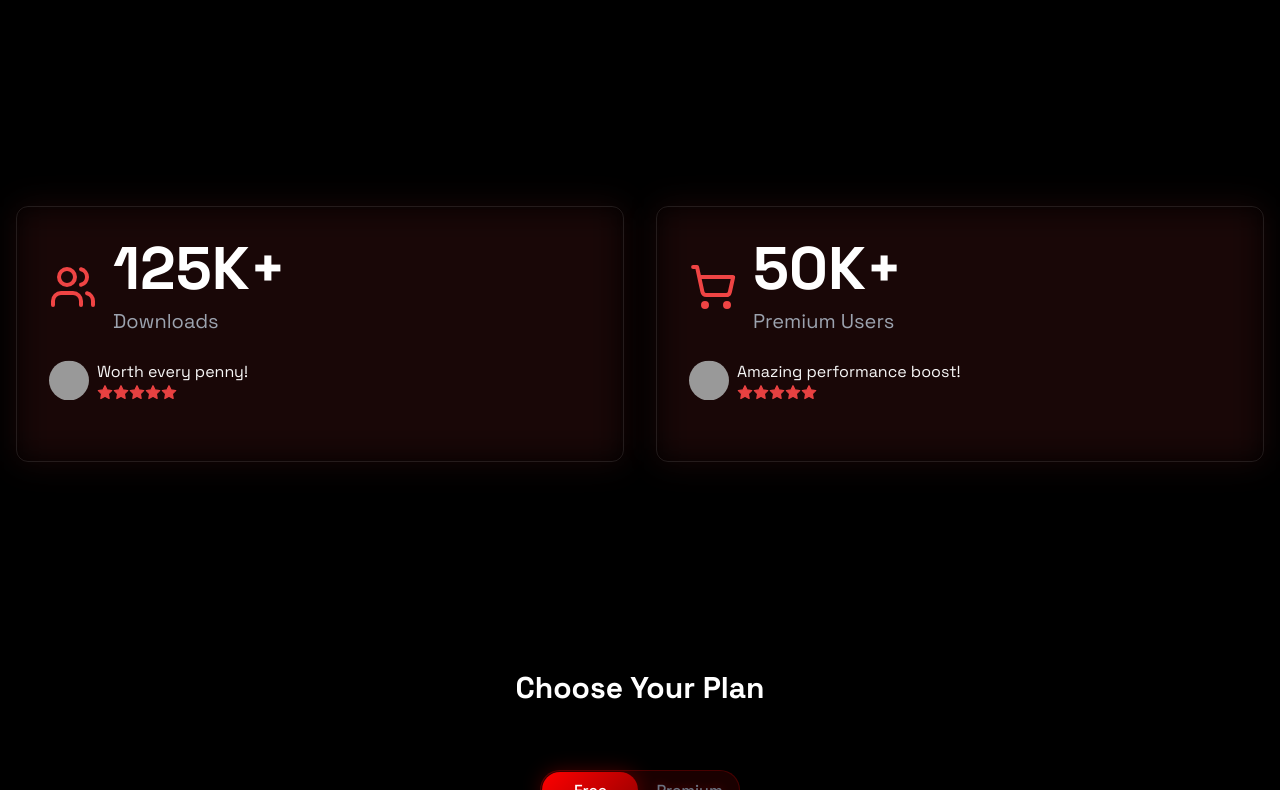
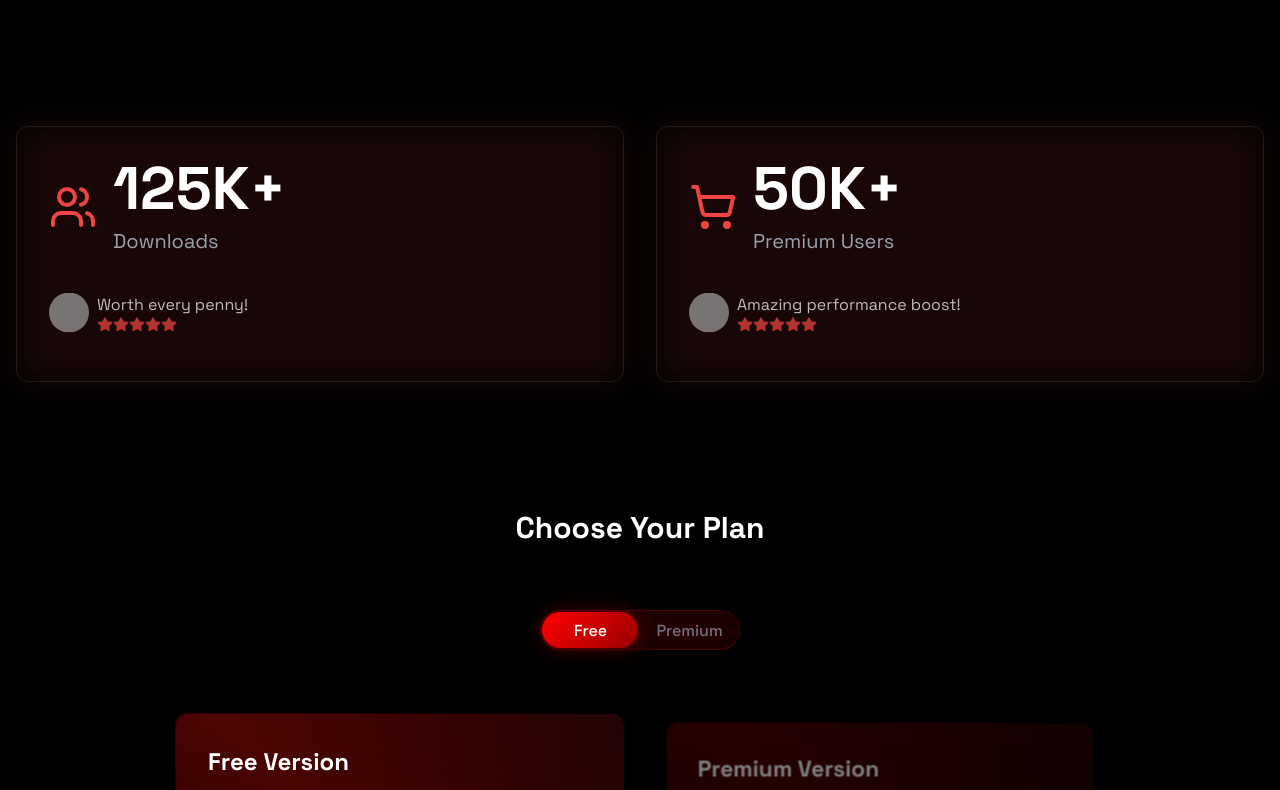
Before and after one commit to Hert00l/rdptweaks, a React (Vite) app: page / in a window 1280 px wide. Shown: the part 2090-2880 px from the top of the page. Built offline with nearby package versions, Linux system fonts and the light colour scheme; grey boxes are pictures that could not be loaded.

Commit message:
Update App.tsx

```diff
--- a/src/App.tsx
+++ b/src/App.tsx
@@ -334,7 +334,7 @@ function App() {
           </div>
         </section>
         {/* Stats Section */}
-        <section className="py-20 bg-black/30">
+        <section>
           <div className="container mx-auto px-4">
             <div className="grid grid-cols-1 md:grid-cols-2 gap-8">
               {/* Downloads Stats */}
```
